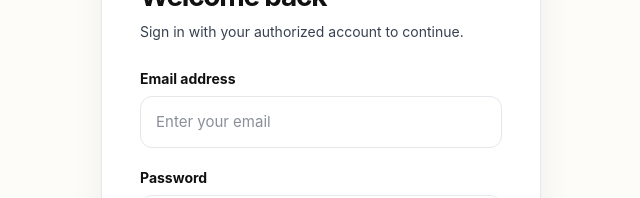
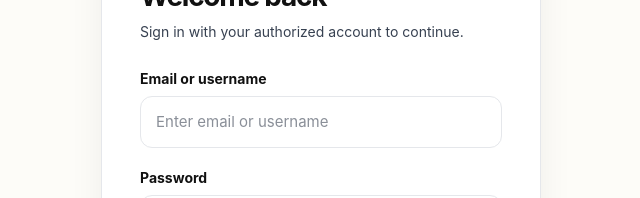
Before and after one commit to AdeelMobile/adeelmobile, a plain HTML site: page Adeel-Mobile-Installments/pages/login/index.html in a window 1280 px wide. Shown: the part 285-483 px from the top of the page, without its empty margins (319-959 px from the left). Drawn offline with nearby package versions, Linux system fonts and the light colour scheme.

Commit message:
Allow users to sign in with their username

```diff
--- a/Adeel-Mobile-Installments/pages/login/index.html
+++ b/Adeel-Mobile-Installments/pages/login/index.html
@@ -31,8 +31,8 @@
         <div id="login-message" class="form-message" role="alert" aria-live="polite" hidden></div>
 
         <div class="form-field">
-          <label for="email">Email address</label>
-          <input id="email" name="email" type="email" autocomplete="username" inputmode="email" placeholder="Enter your email" required>
+          <label for="email">Email or username</label>
+          <input id="email" name="email" type="text" autocomplete="username" inputmode="text" placeholder="Enter email or username" required>
         </div>
 
         <div class="form-field">
```
